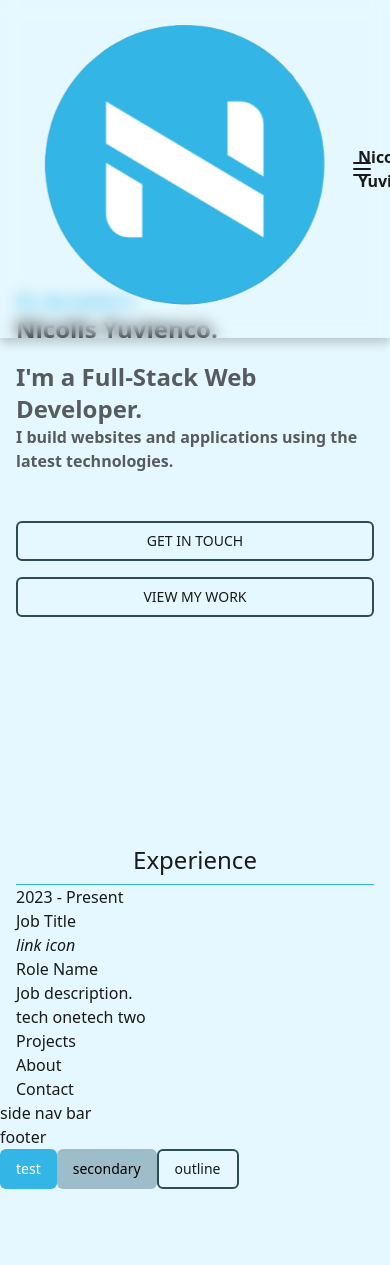
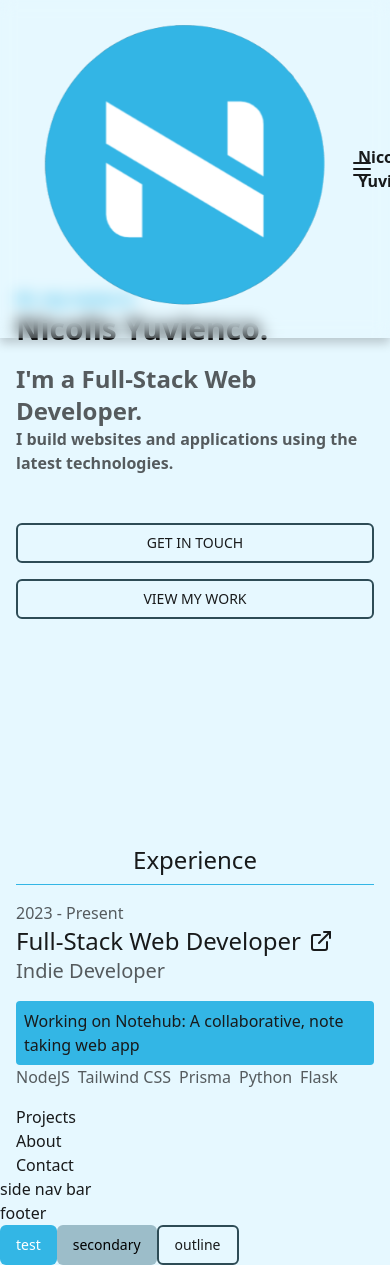
Before and after one commit to nicyuvi/nicyuvi-v2, a Next.js app: page / in a window 390 px wide. Before the commit the page ends 1189 px from the top, so only its background shows below. Built offline with nearby package versions, Linux system fonts and the light colour scheme.

Commit message:
style experience section for mobile

```diff
--- a/src/app/(main)/(components)/experience.tsx
+++ b/src/app/(main)/(components)/experience.tsx
@@ -1,20 +1,35 @@
+import { ExternalLink } from 'lucide-react'
+import Link from 'next/link'
+
 export default function Experience() {
+  // loop through array
+  const techList = ['NodeJS', 'Tailwind CSS', 'Prisma', 'Python', 'Flask']
   return (
     <>
-      <h2 className="mx-auto max-w-sm border-b border-b-primary pb-2 text-center text-2xl">
+      <h2 className="mx-auto mb-4 max-w-sm border-b border-b-primary pb-2 text-center text-2xl">
         Experience
       </h2>
       <div className="md:flex">
-        <div>2023 - Present</div>
+        <span className="text-muted-foreground">2023 - Present</span>
         <div>
-          <div>
-            <h2>Job Title</h2>
-            <i>link icon</i>
-          </div>
-          <span>Role Name</span>
-          <p>Job description.</p>
-          <span>tech one</span>
-          <span>tech two</span>
+          <Link
+            href="https://notehub-app-six.vercel.app/"
+            className="flex items-center"
+          >
+            <h2 className="mr-2 text-2xl">Full-Stack Web Developer</h2>
+            <ExternalLink />
+          </Link>
+          <span className="mb-4 block text-xl text-muted-foreground">
+            Indie Developer
+          </span>
+          <p className="rounded bg-primary p-2">
+            Working on Notehub: A collaborative, note taking web app
+          </p>
+          {techList.map((tech, index) => (
+            <span key={index} className="mr-2 text-muted-foreground">
+              {tech}
+            </span>
+          ))}
         </div>
       </div>
     </>
--- a/src/app/(main)/(components)/hero.tsx
+++ b/src/app/(main)/(components)/hero.tsx
@@ -4,7 +4,7 @@ export default function Hero() {
   return (
     <>
       <span className="font-semibold text-primary">Hi, my name is</span>
-      <h1 className="mb-4 text-2xl font-semibold text-foreground">
+      <h1 className="mb-4 text-3xl font-semibold text-foreground">
         Nicolis Yuvienco.
       </h1>
       <h1 className="text-2xl font-semibold text-muted-foreground">
--- a/src/app/(main)/page.tsx
+++ b/src/app/(main)/page.tsx
@@ -16,7 +16,7 @@ export default function Home() {
         <section className="flex h-[calc(100vh_-_62px)] flex-col justify-center">
           <Hero />
         </section>
-        <section id="#experience">
+        <section id="#experience" className="mb-4">
           <Experience />
         </section>
         <section id="#projecs">Projects</section>
```
